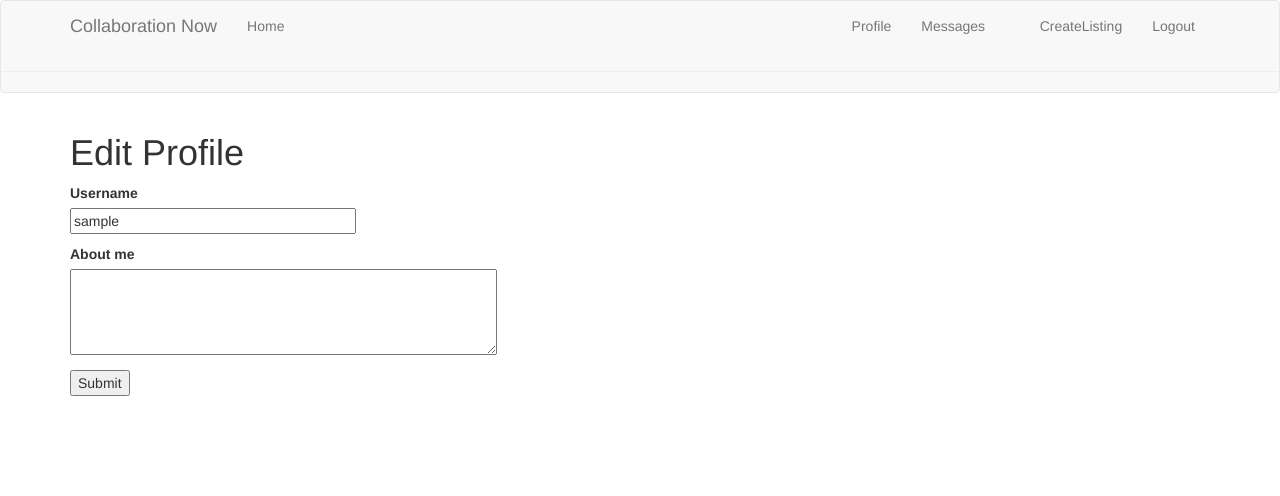
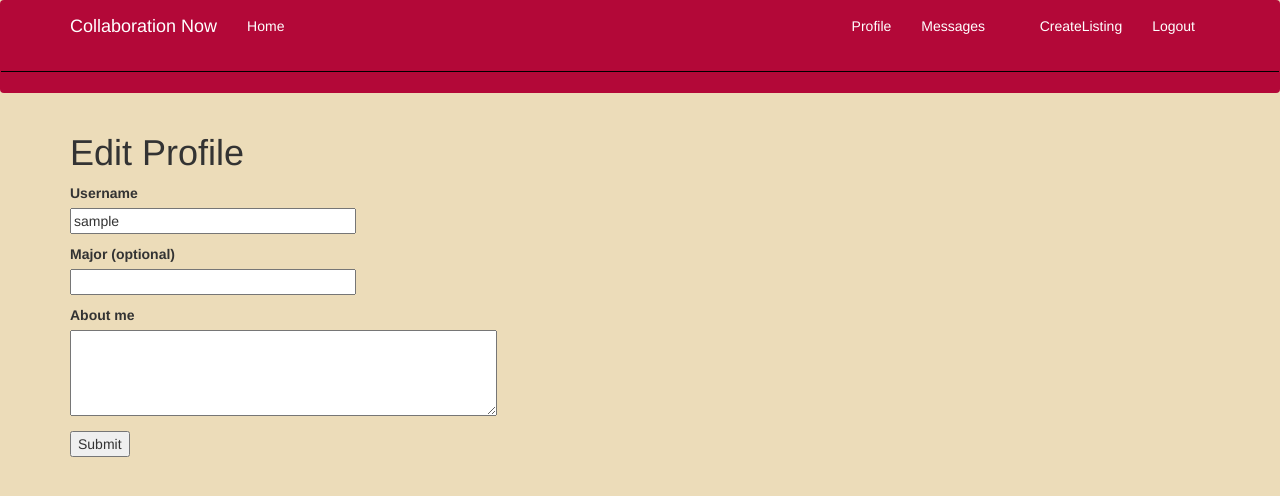
Before and after one commit to SammyPulos/CollaborationNow, a Flask app: page /edit_profile in a window 1280 px wide. Shown: the top 496 px of the page. Run offline with Flask 2, Linux system fonts and the light colour scheme; the visitor is signed in with stand-in values (Sample User, id 1); data comes from the database, SQL or seed files in the repository; both versions use the stored data as it was after the commit; data that the repository does not hold is empty; some libraries are stand-ins or nearby versions.

Commit message:
changed colorscheme

```diff
--- a/app/forms.py
+++ b/app/forms.py
@@ -29,7 +29,8 @@ class RegistrationForm(FlaskForm):
 			raise ValidationError('There is already an account registered to the provided email.')
 
 class EditProfileForm(FlaskForm):
-	username = StringField('Username', validators=[DataRequired()])
+	username = StringField('Username', validators=[DataRequired(), Length(min=1, max=64)])
+	major = StringField('Major (optional)', validators=[Length(min=0, max=64)])
 	about_me = TextAreaField('About me', validators=[Length(min=0, max=140)])
 	submit = SubmitField('Submit')
 
@@ -64,7 +65,7 @@ class MessageForm(FlaskForm):
 	message = TextAreaField('Message', validators=[DataRequired(), Length(min=0, max=140)])
 	submit = SubmitField('Submit')
 
-class FilterForm(FlaskForm):
+class SearchForm(FlaskForm):
 	user_input = TextAreaField('Search: (Ex when filtering by tags #Programming #Python)', validators=[
 		Length(min=0, max=1024)])
 	filter_submit = SubmitField('Filter Tags')
--- a/app/routes.py
+++ b/app/routes.py
@@ -3,7 +3,7 @@ from flask_login import current_user, login_user, logout_user, login_required
 from werkzeug.urls import url_parse
 from app import app
 from app.models import User, db
-from app.forms import LoginForm, RegistrationForm, EditProfileForm, CreateListingForm, EditListingForm, FilterForm
+from app.forms import LoginForm, RegistrationForm, EditProfileForm, CreateListingForm, EditListingForm, SearchForm
 from datetime import datetime
 from app.models import Listing, ListingTag
 from app.forms import MessageForm
@@ -25,7 +25,7 @@ def index():
     page = request.args.get('page', 1, type=int)
     tags = request.args.get('tags')
     title = request.args.get('title')
-    form = FilterForm()
+    form = SearchForm()
     if form.validate_on_submit():
         if form.filter_submit.data:
             tags = form.user_input.data.replace(" ","").lower()
@@ -130,10 +130,11 @@ def edit_profile():
     form = EditProfileForm(current_user.username)
     if form.validate_on_submit():
         current_user.username = form.username.data
+        current_user.major = form.major.data
         current_user.about_me = form.about_me.data
         db.session.commit()
         flash('Your changes have been saved.')
-        return redirect(url_for('edit_profile'))
+        return redirect(url_for('user', username=current_user.username))
     elif request.method == 'GET':
         form.username.data = current_user.username
         form.about_me.data = current_user.about_me
--- a/app/templates/_listing.html
+++ b/app/templates/_listing.html
@@ -16,9 +16,10 @@
 			</a>
 			<span style="float:right;">
 				{% for tag in listing.tags %}
-					<a href="{{ url_for('index', tags=tag.tag) }}" class="btn btn-primary btn-sm" role="button"> #{{ tag.tag }} </a>
+					{% include '_tag.html' %}
 				{% endfor %}
 			</span>
 		</td>
 	</tr>
+	<hr style="border-color: #000000">
 </table>
--- /dev/null
+++ b/app/templates/_tag.html
@@ -0,0 +1 @@
+<a href="{{ url_for('index', tags=tag.tag) }}" class="btn btn-primary btn-sm" role="button"> #{{ tag.tag }} </a>
--- a/app/templates/base.html
+++ b/app/templates/base.html
@@ -9,7 +9,10 @@
 {% endblock %}
 
 {% block navbar %}
-    <nav class="navbar navbar-default">
+    <style type="text/css">
+        body { background: rgb(236, 220, 185) !important; }
+    </style>
+    <nav class="navbar navbar-expand-lg" style="background-color: #B30838;">
         <div class="container">
             <div class="navbar-header">
                 <button type="button" class="navbar-toggle collapsed" data-toggle="collapse"
@@ -19,19 +22,19 @@
                     <span class="icon-bar"></span>
                     <span class="icon-bar"></span>
                 </button>
-                <a class="navbar-brand" href="{{ url_for('index') }}">Collaboration Now</a>
+                <a class="navbar-brand" href="{{ url_for('index') }}" style="color: #FFFFFF">Collaboration Now</a>
             </div>
             <div class="collapse navbar-collapse" id="bs-example-navbar-collapse-1">
                 <ul class="nav navbar-nav">
-                    <li><a href="{{ url_for('index') }}">Home</a></li>
+                    <li><a href="{{ url_for('index') }}" style="color: #FFFFFF">Home</a></li>
                 </ul>
                 <ul class="nav navbar-nav navbar-right">
                     {% if current_user.is_anonymous %}
-                        <li><a href="{{ url_for('login') }}">Login</a></li>
+                        <li><a href="{{ url_for('login') }}" style="color: #FFFFFF">Login</a></li>
                     {% else %}
-                        <li><a href="{{ url_for('user', username=current_user.username) }}">Profile</a></li>
+                        <li><a href="{{ url_for('user', username=current_user.username) }}" style="color: #FFFFFF">Profile</a></li>
                         <li>
-                            <a href="{{ url_for('messages') }}">{{'Messages'}}
+                            <a href="{{ url_for('messages') }}" style="color: #FFFFFF">{{'Messages'}}
                                 {% set new_messages = current_user.new_messages() %}
                                 <span id="message_count" class="badge"
                                       style="visibility: {% if new_messages %}visible
@@ -40,13 +43,13 @@
                             </span>
                             </a>
                         </li>
-                        <li><a href="{{ url_for('create_listing') }}">CreateListing</a></li>
-                        <li><a href="{{ url_for('logout') }}">Logout</a></li>
+                        <li><a href="{{ url_for('create_listing') }}" style="color: #FFFFFF">CreateListing</a></li>
+                        <li><a href="{{ url_for('logout') }}" style="color: #FFFFFF">Logout</a></li>
                     {% endif %}
                 </ul>
             </div>
         </div>
-        <hr>
+        <hr style="border-color: #000000">
     </nav>
 {% endblock %}
 
--- a/app/templates/edit_profile.html
+++ b/app/templates/edit_profile.html
@@ -12,6 +12,13 @@
 			{% endfor %}
 		</p>
 		<p>
+			{{ form.major.label }}<br>
+			{{ form.major(size=32) }}<br>
+			{% for error in form.major.errors %}
+			<span style="color: red;">[{{ error }}]</span>
+			{% endfor %}
+		</p>
+		<p>
 			{{ form.about_me.label }}<br>
 			{{ form.about_me(cols=50, rows=4) }}<br>
 			{% for error in form.about_me.errors %}
--- a/app/templates/index.html
+++ b/app/templates/index.html
@@ -13,6 +13,7 @@
 	{% for listing in listings %}
 		{% include '_listing.html' %}
 	{% endfor %}
+	<hr style="border-color: #000000">
 	{% if prev_url %}
 	<a href="{{ prev_url }}" class="btn btn-primary btn-sm" role="button">Newer posts</a>
 	{% endif %}
--- a/app/templates/user.html
+++ b/app/templates/user.html
@@ -18,7 +18,7 @@
 			</td>
 		</tr>
 	</table>
-	<hr>
+	<hr style="border-color: #000000">
 	<div class="container">
 		<div class="row">
 			<div class="col-md-6">
@@ -26,6 +26,7 @@
 				{% for listing in curr_listings %}
 					{% include '_listing.html' %}
 				{% endfor %}
+				<hr style="border-color: #000000">
 				{% if curr_prev_url %}
 					<a href="{{ curr_prev_url }}" class="btn btn-primary btn-sm" role="button">Newer posts</a>
 				{% endif %}
@@ -38,6 +39,7 @@
 				{% for listing in comp_listings %}
 					{% include '_listing.html' %}
 				{% endfor %}
+				<hr style="border-color: #000000">
 				{% if comp_prev_url %}
 					<a href="{{ comp_prev_url }}" class="btn btn-primary btn-sm" role="button">Newer posts</a>
 				{% endif %}
--- a/app/templates/view_listing.html
+++ b/app/templates/view_listing.html
@@ -9,11 +9,11 @@
 			<br>Creator email: {{listing.owner.email}}
 		{% endif %}
 	</h5>
-	<hr>
+	<hr style="border-color: #000000">
 	<div>
 		<p class="lead">{{ listing.body }}</p>
 		<h5>Desired group size: {{ listing.desired_size }}</h5>
-		<hr>
+		<hr style="border-color: #000000">
 		<h5>Members:
 		{% for user in listing.members %}
 			<a href="{{ url_for('user', username=user.username) }}"> {{ user.username }} </a>
@@ -21,7 +21,7 @@
 		</h5>
 		<h5>Tags:
 		{% for tag in listing.tags %}
-			<a href="{{ url_for('index', tags=tag.tag) }}" class="btn btn-primary btn-sm" role="button"> #{{ tag.tag }} </a>
+			{% include '_tag.html' %}
 		{% endfor %}
 		</h5>
 	</div>
```
Also changed, not shown: app/app.db.
